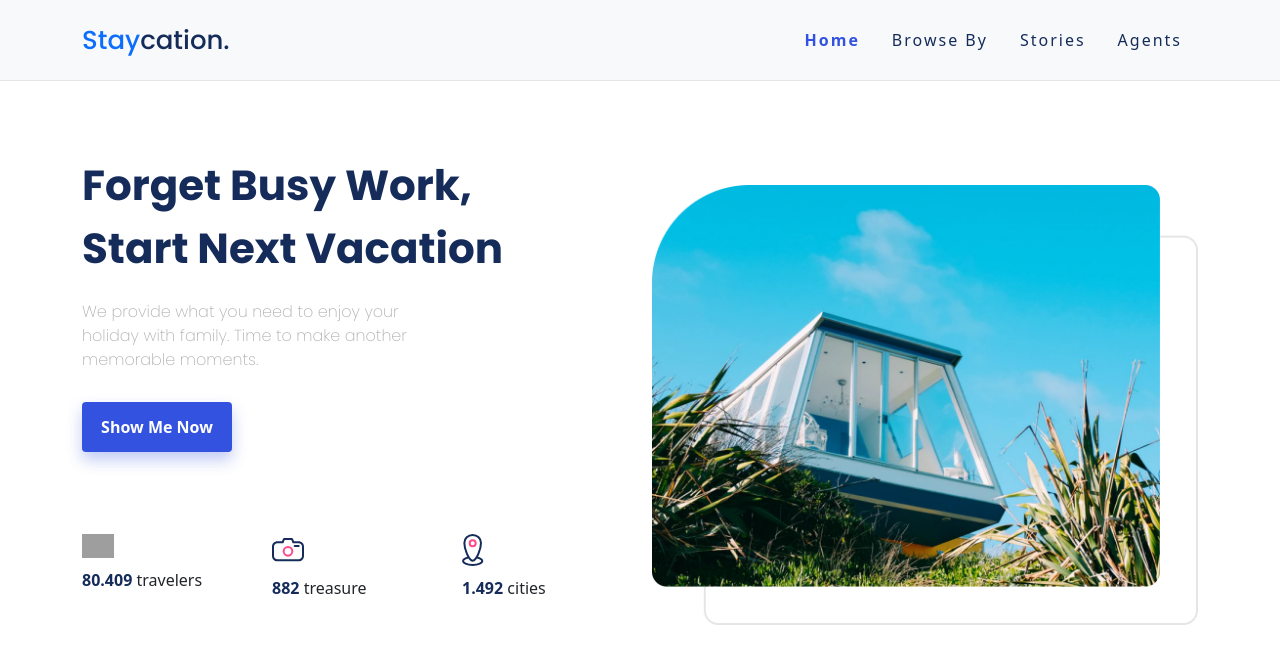
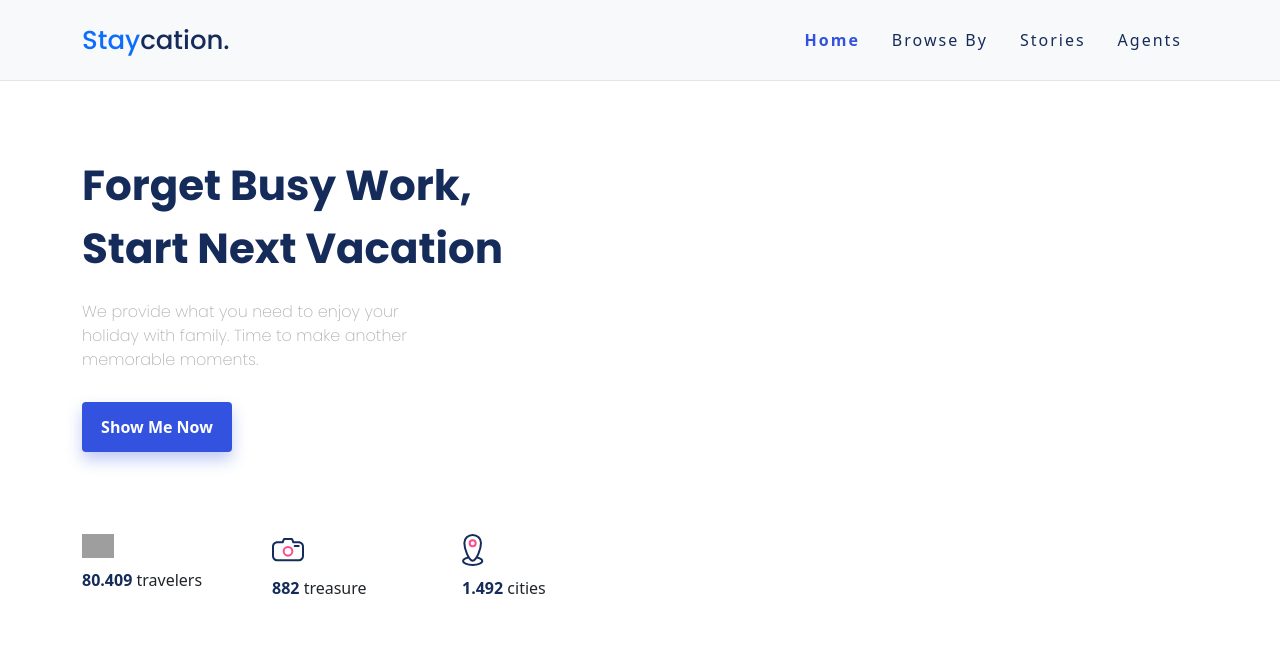
Before and after one commit to adrianmulyawan/bwa-mern-travel, a React (Create React App) app: page / in a window 1280 px wide. Shown: the top 664 px of the page. Built offline with nearby package versions, Linux system fonts and the light colour scheme; grey boxes are pictures that could not be loaded.

Commit message:
edit hero

```diff
--- a/src/parts/hero.part.jsx
+++ b/src/parts/hero.part.jsx
@@ -1,4 +1,5 @@
 import React from 'react';
+import { Fade } from 'react-reveal';
 import ButtonComponent from '../components/Button/button.component';
 import numberFormat from '../tools/numberFormat';
 import banner from '../assets/images/banner.png';
@@ -22,6 +23,7 @@ const HeroPart = (props) => {
       <div className="container">
         <div className="row justify-content-center align-items-center">
           {/* Text Hero */}
+          <Fade left>
             <div className="col-lg-6 col-md-6 col-sm-12 pr-5">
             {/* Text Hero */}
             <h1 className='text-hero'>
@@ -63,8 +65,10 @@ const HeroPart = (props) => {
               </div>
             </div>
             </div>
+          </Fade>
 
           {/* Image Hero */}
+          <Fade right>
             <div className="col-lg-6 col-md-6 d-none d-sm-block" style={{ marginTop: '40px' }}>
               <img
                 src={ banner }
@@ -72,6 +76,7 @@ const HeroPart = (props) => {
                 alt="hero"
               />
             </div>
+          </Fade>
         </div>
       </div>
     </section>
```
Lines whose indentation alone changed are shown as unchanged.
